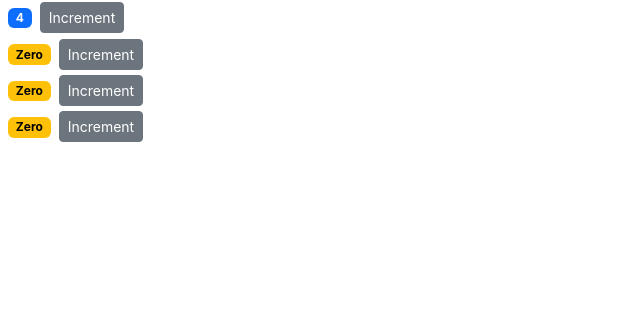
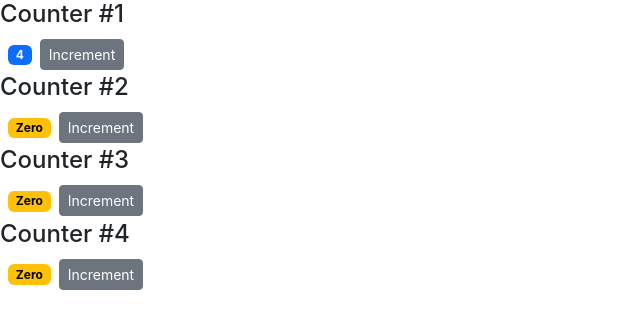
Before and after one commit to SandipPunalkar/CounterTS-App, a React (Create React App) app: page / in a window 1280 px wide. Shown: the top 328 px of the page, without its empty margins (0-640 px from the left). Built offline with nearby package versions, Linux system fonts and the light colour scheme.

Commit message:
Passing children

```diff
--- a/src/components/Counter.tsx
+++ b/src/components/Counter.tsx
@@ -1,7 +1,9 @@
 import React, { Component } from "react";
 
 interface CounterProps {
+  id: number;
   value: number;
+  children: React.ReactNode;
 }
 
 interface CounterState {
@@ -20,6 +22,7 @@
   render() {
     return (
       <div>
+        {this.props.children}
         <span className={this.getBadgeClasses()}>{this.formatCount()}</span>
         <button
           onClick={() => this.handleIncrement(10)}
--- a/src/components/Counters.tsx
+++ b/src/components/Counters.tsx
@@ -27,7 +27,9 @@
     return (
       <div>
         {this.state.counters.map((counter) => (
-          <Counter key={counter.id} value={counter.value} />
+          <Counter key={counter.id} value={counter.value} id={counter.id}>
+            <h4>Counter #{counter.id}</h4>
+          </Counter>
         ))}
       </div>
     );
```
